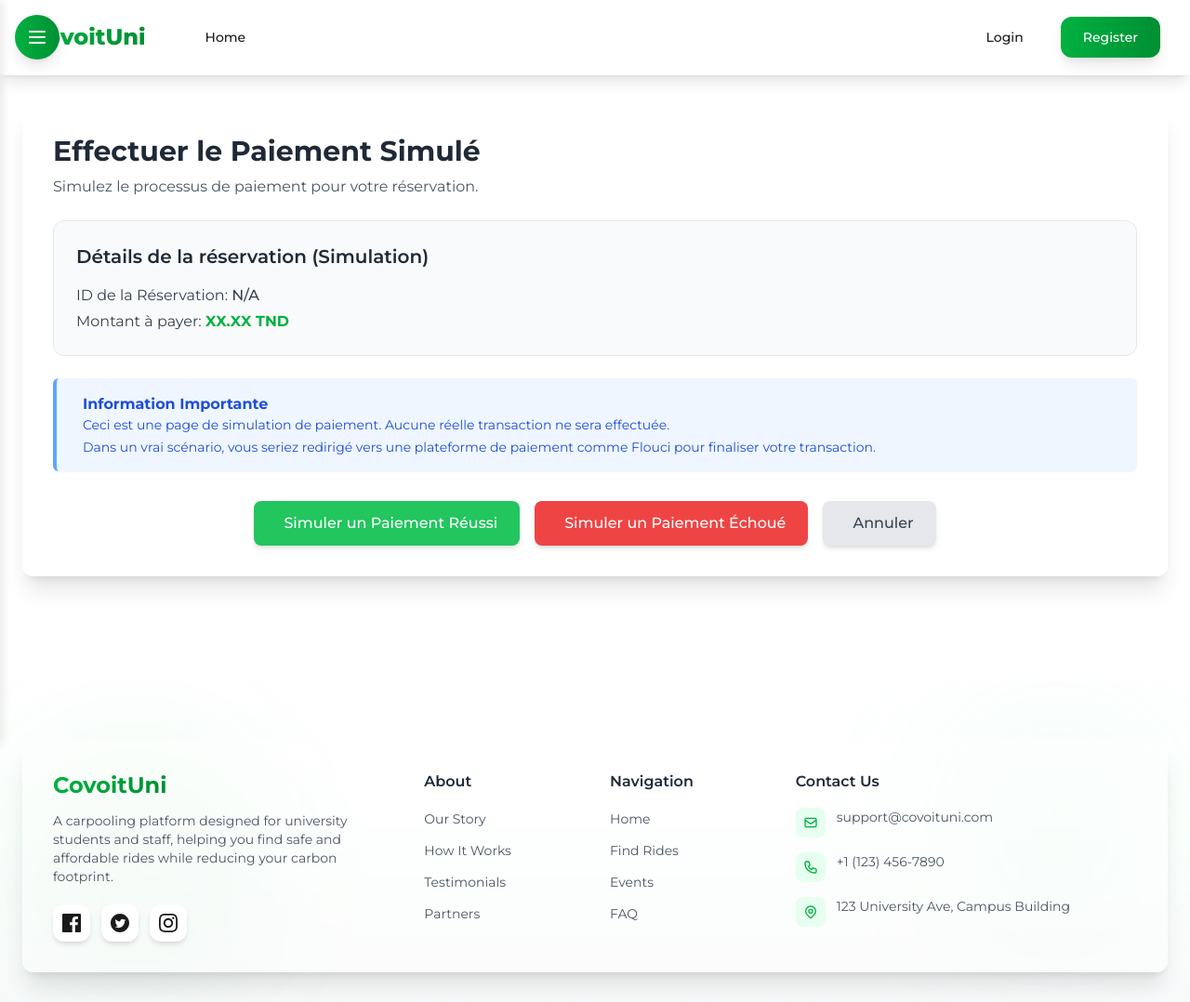
After one commit to NegzaouiOussama/CovoituniNegzaoui, a Symfony app: template templates/passager/mock_payment_form.html.twig in a window 1280 px wide. The commit adds this page. Shown: the whole page at 93% size. Run offline with Twig, Linux system fonts and the light colour scheme; the template is opened without the code that fills it, so the values that code supplies are empty; some libraries are stand-ins or nearby versions.

Commit message:
Add UI mock-up for reservation payment flow.
This commit introduces the user interface elements for a simulated payment process for reservations.

Changes include:
- A 'Payer maintenant' (Pay Now) button on the 'Mes réservations' page for reservations with 'ACCEPTED' status.
- A new mock payment page (`mock_payment_form.html.twig`) that simulates payment steps, including buttons for simulated success and failure.
- Updated `PassagerController` to add an action to render the mock payment page, passing necessary reservation data (ID, amount).
- Basic JavaScript on the mock payment page to provide feedback via alerts when simulation buttons are clicked.

No backend payment logic or database changes have been implemented as per the revised scope. This is a UI-only feature demonstration.

```diff
--- /dev/null
+++ b/templates/passager/mock_payment_form.html.twig
@@ -0,0 +1,79 @@
+{% extends 'layouts/user_layout.html.twig' %}
+
+{% block title %}Effectuer le Paiement{% endblock %}
+
+{% block content %}
+<div class="w-full">
+    <div class="glass-card bg-white/90 backdrop-blur-sm border border-white/30 rounded-xl shadow-xl p-8 mb-8">
+        <div class="mb-6">
+            <h1 class="text-3xl font-bold mb-2 text-gray-800">Effectuer le Paiement Simulé</h1>
+            <p class="text-gray-600">Simulez le processus de paiement pour votre réservation.</p>
+        </div>
+
+        <div class="bg-gray-50 p-6 rounded-xl mb-6 border border-gray-200">
+            <h2 class="text-xl font-semibold text-gray-800 mb-4">Détails de la réservation (Simulation)</h2>
+            <p class="text-gray-700 mb-1">ID de la Réservation: <span class="font-medium">{{ reservation_id|default('N/A') }}</span></p>
+            <p class="text-gray-700">Montant à payer: <strong class="text-primary">{{ amount|default('XX.XX') }} TND</strong></p>
+        </div>
+
+        <div class="bg-blue-50 border-l-4 border-blue-400 text-blue-700 p-4 mb-8 rounded-md shadow-sm" role="alert">
+            <div class="flex">
+                <div class="py-1"><i class="fas fa-info-circle fa-lg mr-3"></i></div>
+                <div>
+                    <p class="font-bold">Information Importante</p>
+                    <p class="text-sm">Ceci est une page de simulation de paiement. Aucune réelle transaction ne sera effectuée.</p>
+                    <p class="text-sm mt-1">Dans un vrai scénario, vous seriez redirigé vers une plateforme de paiement comme Flouci pour finaliser votre transaction.</p>
+                </div>
+            </div>
+        </div>
+
+        <div class="mt-8 flex flex-col sm:flex-row justify-center items-center space-y-4 sm:space-y-0 sm:space-x-4">
+            <button type="button" id="simulate-success" class="w-full sm:w-auto flex items-center justify-center px-6 py-3 bg-green-500 text-white font-medium rounded-lg hover:bg-green-600 transition-colors duration-300 shadow-md hover:shadow-lg focus:outline-none focus:ring-2 focus:ring-green-500 focus:ring-opacity-50">
+                <i class="fas fa-check-circle mr-2"></i> Simuler un Paiement Réussi
+            </button>
+            <button type="button" id="simulate-failure" class="w-full sm:w-auto flex items-center justify-center px-6 py-3 bg-red-500 text-white font-medium rounded-lg hover:bg-red-600 transition-colors duration-300 shadow-md hover:shadow-lg focus:outline-none focus:ring-2 focus:ring-red-500 focus:ring-opacity-50">
+                <i class="fas fa-times-circle mr-2"></i> Simuler un Paiement Échoué
+            </button>
+            <a href="{{ path('app_passager_mes_reservations') }}" class="w-full sm:w-auto flex items-center justify-center px-6 py-3 bg-gray-200 text-gray-700 font-medium rounded-lg hover:bg-gray-300 transition-colors duration-300 shadow-md hover:shadow-lg focus:outline-none focus:ring-2 focus:ring-gray-400 focus:ring-opacity-50">
+                <i class="fas fa-arrow-left mr-2"></i> Annuler
+            </a>
+        </div>
+    </div>
+</div>
+
+<script>
+    document.addEventListener('DOMContentLoaded', function() {
+        const simulateSuccessBtn = document.getElementById('simulate-success');
+        const simulateFailureBtn = document.getElementById('simulate-failure');
+        const cancelBtn = document.querySelector('a[href*="app_passager_mes_reservations"]'); // More robust selector for cancel
+
+        if (simulateSuccessBtn) {
+            simulateSuccessBtn.addEventListener('click', function() {
+                alert('Paiement simulé avec succès !');
+                simulateSuccessBtn.disabled = true;
+                simulateSuccessBtn.classList.add('opacity-50', 'cursor-not-allowed');
+                if (simulateFailureBtn) {
+                    simulateFailureBtn.disabled = true;
+                    simulateFailureBtn.classList.add('opacity-50', 'cursor-not-allowed');
+                }
+                // Optional: Redirect after a delay or provide a link
+                // setTimeout(function() {
+                //     if(cancelBtn) cancelBtn.click(); // Simulate click on cancel to go back
+                // }, 2000);
+            });
+        }
+
+        if (simulateFailureBtn) {
+            simulateFailureBtn.addEventListener('click', function() {
+                alert('La simulation du paiement a échoué !');
+                simulateFailureBtn.disabled = true;
+                simulateFailureBtn.classList.add('opacity-50', 'cursor-not-allowed');
+                if (simulateSuccessBtn) {
+                    simulateSuccessBtn.disabled = true;
+                    simulateSuccessBtn.classList.add('opacity-50', 'cursor-not-allowed');
+                }
+            });
+        }
+    });
+</script>
+{% endblock %}
```
Also changed, not shown: src/Controller/PassagerController.php (+36 -0 lines), templates/passager/mes_reservations.html.twig (+8 -0 lines).
